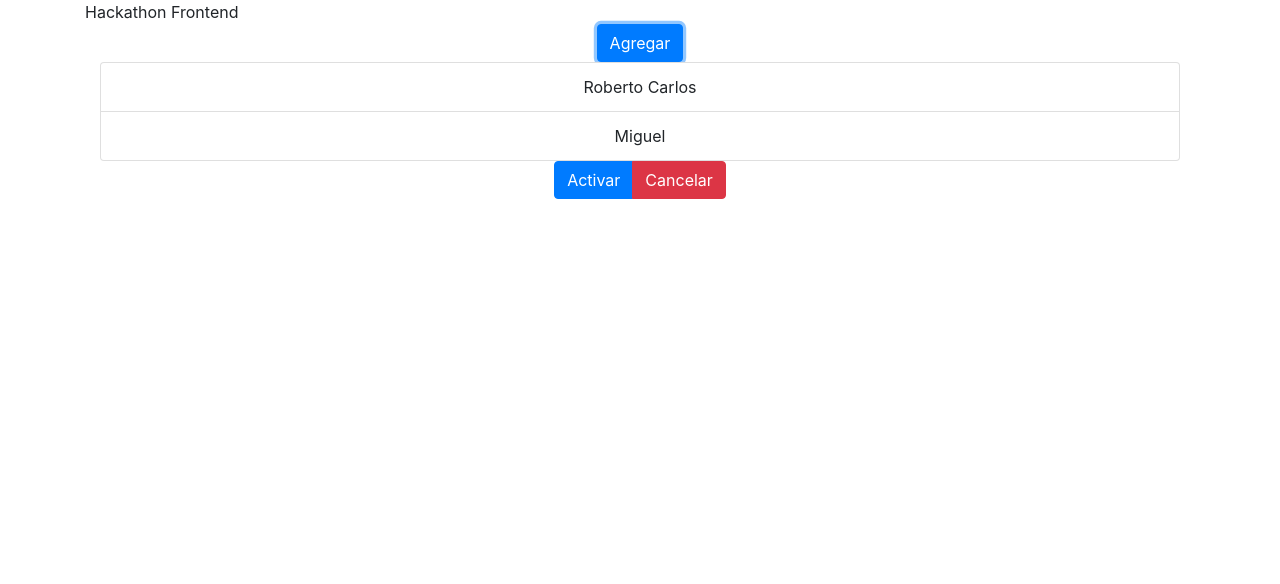
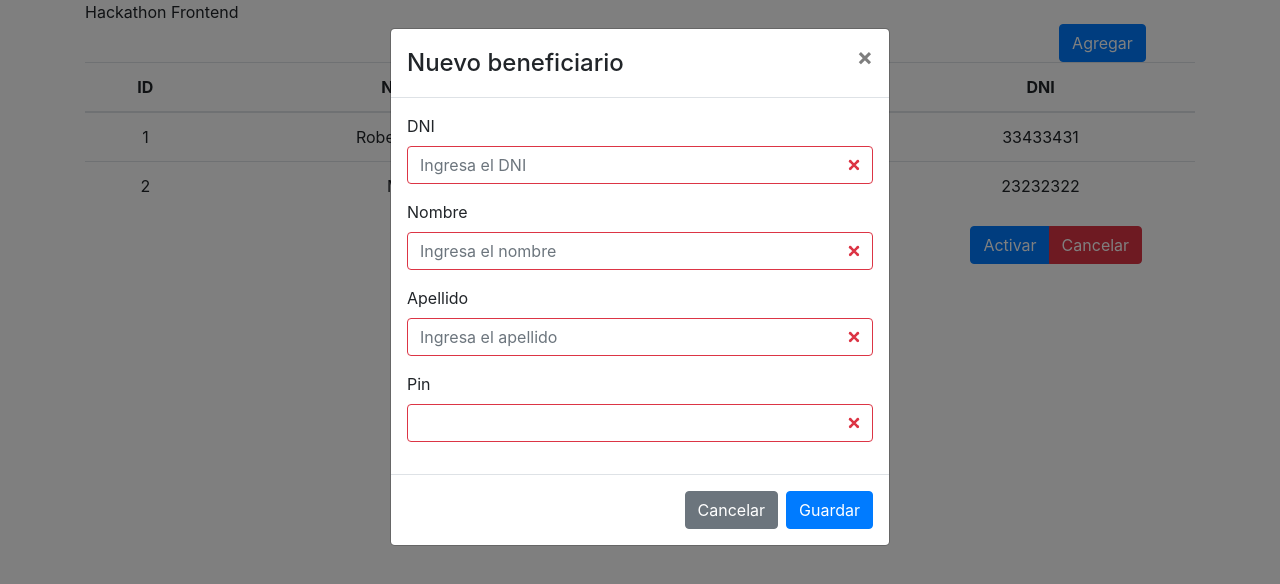
Before and after one commit to recheconea/hackathon-meli-frontend, a React (Create React App) app: page / in a window 1280 px wide. Both pictures are taken after a click on the button "Agregar". Shown: the top 584 px of the page. Built offline with nearby package versions, Linux system fonts and the light colour scheme.

Commit message:
added modal

```diff
--- a/src/Components/BeneficiariesList.js
+++ b/src/Components/BeneficiariesList.js
@@ -1,5 +1,5 @@
 import React from 'react';
-import ListGroup from 'react-bootstrap/ListGroup';
+import Table from 'react-bootstrap/Table';
 
 const beneficiaries = [
   {
@@ -27,9 +27,34 @@ const campaign = {
 class BeneficiariesList extends React.Component {
   render() {
     return (
-      <ListGroup>
-        {campaign.beneficiaries.map((beneficiary) => <ListGroup.Item>{beneficiary.name}</ListGroup.Item>)}
-      </ListGroup>
+      <Table>
+        <thead>
+          <tr>
+            <th>ID</th>
+            <th>Nombre</th>
+            <th>Apellido</th>
+            <th>DNI</th>
+          </tr>
+        </thead>
+        <tbody>
+          {this.props.beneficiaries && this.props.beneficiaries.map((beneficiary) => (
+            <tr key={Math.random()}>
+              <td>
+                {beneficiary.id}
+              </td>
+              <td>
+                {beneficiary.name}
+              </td>
+              <td>
+                {beneficiary.surname}
+              </td>
+              <td>
+                {beneficiary.dni}
+              </td>
+            </tr>
+          ))}
+        </tbody>
+      </Table>
     )
   }
 }
--- /dev/null
+++ b/src/Components/NewBeneficiaryModal.js
@@ -0,0 +1,117 @@
+import React from 'react';
+import Modal from 'react-bootstrap/Modal';
+import Button from 'react-bootstrap/Button';
+import Form from 'react-bootstrap/Form';
+
+const cleanBeneficiary = {
+  name: '',
+  surname: '',
+  dni: '',
+  pin: '',
+};
+
+class NewBeneficiaryModal extends React.Component {
+  constructor(props) {
+    super(props);
+    this.state = {
+      show: this.props.show,
+      beneficiary: cleanBeneficiary
+    };
+
+    this.close = this.close.bind(this);
+    this.save = this.save.bind(this);
+    this.handleDniChange = this.handleDniChange.bind(this);
+    this.handleNameChange = this.handleNameChange.bind(this);
+    this.handleSurnameChange = this.handleSurnameChange.bind(this);
+    this.handlePinChange = this.handlePinChange.bind(this);
+    this.validate = this.validate.bind(this);
+    this.clearAll = this.clearAll.bind(this);
+  }
+
+  close() {
+    this.setState({ show: false });
+  }
+
+  save() {
+    if (this.validate()) {
+      this.close();
+      this.clearAll();
+      this.props.addBeneficiary(this.state.beneficiary);
+    } else {
+      console.log('no pasa')
+    }
+  }
+
+  validate() {
+    debugger
+    return this.state.beneficiary.name.trim().length &&
+           this.state.beneficiary.surname.trim().length &&
+           this.state.beneficiary.dni.length > 4 && this.state.beneficiary.dni.length < 10 &&
+           (this.state.beneficiary.id || this.state.beneficiary.pin.length === 4);
+  }
+
+  handleDniChange(event) {
+    this.setState({ beneficiary: { ...this.state.beneficiary, dni: event.target.value } });
+  }
+
+  handleNameChange(event) {
+    this.setState({ beneficiary: { ...this.state.beneficiary, name: event.target.value } });
+  }
+
+  handleSurnameChange(event) {
+    this.setState({ beneficiary: { ...this.state.beneficiary, surname: event.target.value } });
+  }
+
+  handlePinChange(event) {
+    this.setState({ beneficiary: { ...this.state.beneficiary, pin: event.target.value } });
+  }
+
+  clearAll() {
+    this.setState({ beneficiary: cleanBeneficiary });
+  }
+
+  componentWillReceiveProps(newProps) {
+    this.setState({
+      show: newProps.show,
+    });
+  }
+
+  render() {
+    const beneficiary = this.state.beneficiary;
+    return (
+      <Modal show={this.state.show} onHide={this.close}>
+        <Modal.Header closeButton>
+          <Modal.Title>Nuevo beneficiario</Modal.Title>
+        </Modal.Header>
+
+        <Modal.Body>
+          <Form>
+            <Form.Group controlId="formDNI">
+              <Form.Label>DNI</Form.Label>
+              <Form.Control type="text" pattern="\d*" minLength="5" maxLength="8" placeholder="Ingresa el DNI" value={beneficiary.dni} onChange={this.handleDniChange} isInvalid={beneficiary.dni.length < 5} />
+            </Form.Group>
+            <Form.Group controlId="formName">
+              <Form.Label>Nombre</Form.Label>
+              <Form.Control type="text" placeholder="Ingresa el nombre" value={beneficiary.name} onChange={this.handleNameChange} isInvalid={beneficiary.name.trim().length === 0} />
+            </Form.Group>
+            <Form.Group controlId="formSurname">
+              <Form.Label>Apellido</Form.Label>
+              <Form.Control type="text" placeholder="Ingresa el apellido" value={beneficiary.surname} onChange={this.handleSurnameChange} isInvalid={beneficiary.surname.trim().length === 0} />
+            </Form.Group>
+            <Form.Group controlId="formPin">
+              <Form.Label>Pin</Form.Label>
+              <Form.Control type="password" minLength="4" maxLength="4" placeholder="" value={beneficiary.pin} onChange={this.handlePinChange} isInvalid={!beneficiary.id && beneficiary.pin.length !== 4} />
+            </Form.Group>
+          </Form>
+        </Modal.Body>
+
+        <Modal.Footer>
+          <Button variant="secondary" onClick={this.close}>Cancelar</Button>
+          <Button variant="primary" onClick={this.save}>Guardar</Button>
+        </Modal.Footer>
+      </Modal>
+    )
+  }
+}
+
+export default NewBeneficiaryModal;
--- a/src/pages/CampaignEdit.js
+++ b/src/pages/CampaignEdit.js
@@ -2,18 +2,87 @@ import React from 'react';
 import Container from 'react-bootstrap/Container';
 import ButtonGroup from 'react-bootstrap/ButtonGroup';
 import Button from 'react-bootstrap/Button';
+import Row from 'react-bootstrap/Row';
+import Col from 'react-bootstrap/Col';
 import BeneficiariesList from '../Components/BeneficiariesList';
+import NewBeneficiaryModal from '../Components/NewBeneficiaryModal';
+
+const beneficiaries = [
+  {
+    id: '1',
+    name: 'Roberto Carlos',
+    surname: 'Carlos',
+    dni: '33433431',
+  },
+  {
+    id: 2,
+    name: 'Miguel',
+    surname: 'Paez',
+    dni: 23232322,
+    picture: ''
+  }
+];
+
+const campaign = {
+  id: 1,
+  detail: '',
+  amount: 21123,
+  beneficiaries
+}
 
 class CampaignEdit extends React.Component {
+  constructor(props) {
+    super(props);
+    this.state = {
+      showModal: false,
+      campaign: {},
+    };
+    this.openAddBeneficiary = this.openAddBeneficiary.bind(this);
+    this.addBeneficiary = this.addBeneficiary.bind(this);
+    this.activate = this.activate.bind(this);
+  }
+
+  componentDidMount() {
+    // TODO: API call to get campaign data
+    this.setState({ campaign: campaign });
+  }
+
+  openAddBeneficiary() {
+    this.setState({ showModal: true });
+  }
+
+  addBeneficiary(beneficiary) {
+    const campaignCopy = Object.assign({}, campaign);
+    campaignCopy.beneficiaries.push(beneficiary);
+    this.setState({ campaign: campaignCopy });
+  }
+
+  activate() {
+    //TODO: do api call to activate campaign
+  }
+
   render() {
     return (
       <Container>
-        <Button>Agregar</Button>
-        <BeneficiariesList />
-        <ButtonGroup>
-          <Button variant="primary">Activar</Button>
-          <Button variant="danger">Cancelar</Button>
-        </ButtonGroup>
+        <Row>
+          <Col md="10"></Col>
+          <Col md="2">
+            <Button onClick={this.openAddBeneficiary}>Agregar</Button>
+          </Col>
+        </Row>
+        <Row>
+          <BeneficiariesList beneficiaries={this.state.campaign.beneficiaries}/>
+        </Row>
+        <Row>
+          <Col md="9"></Col>
+          <Col md="3">
+            <ButtonGroup>
+              <Button variant="primary" onClick={this.activate}>Activar</Button>
+              <Button variant="danger">Cancelar</Button>
+            </ButtonGroup>
+          </Col>
+        </Row>
+        <NewBeneficiaryModal show={this.state.showModal} addBeneficiary={this.addBeneficiary}/>
       </Container>
     );
   }
```
